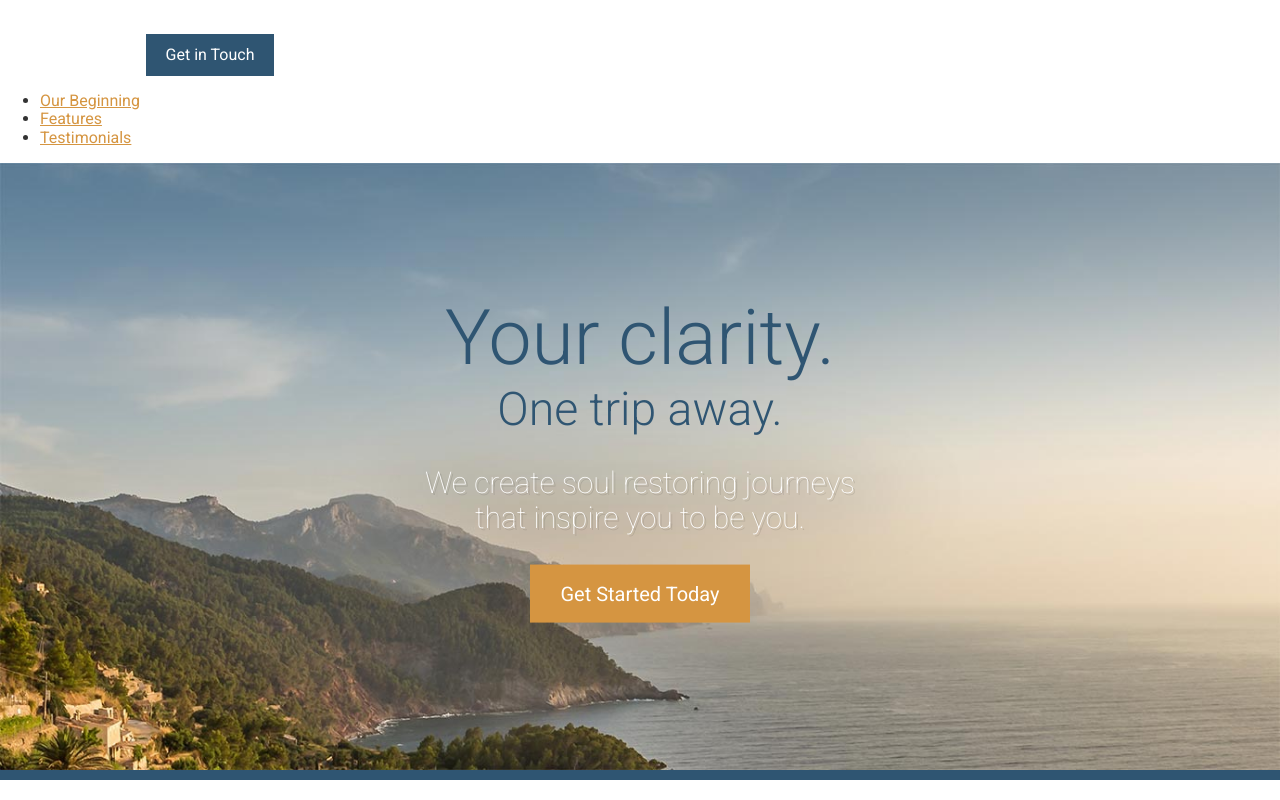
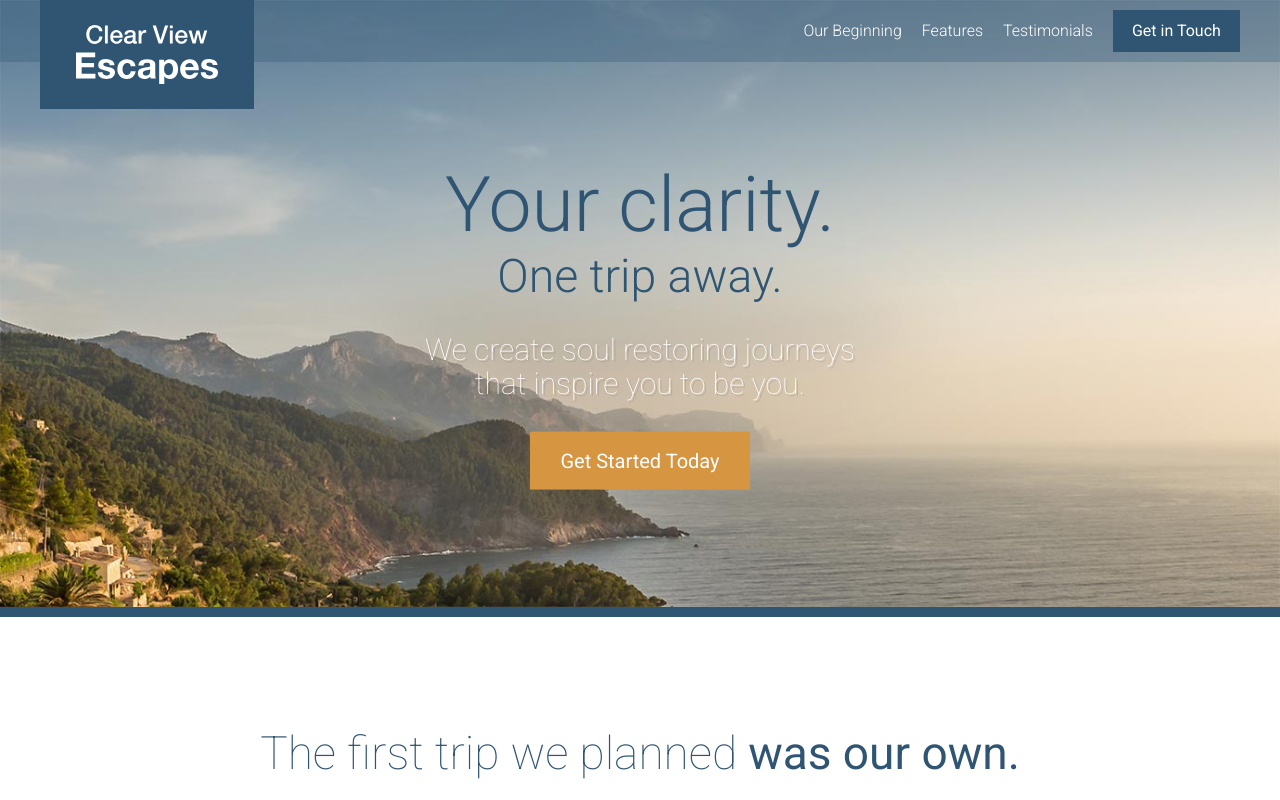
Before and after one commit to sharnack/webdevcourse, a website: page app/index.html in a window 1280 px wide. Shown: the top 800 px of the page. Drawn offline with Linux system fonts and the light colour scheme.

Commit message:
finished styling header

```diff
--- a/app/assets/styles/modules/_large-hero.css
+++ b/app/assets/styles/modules/_large-hero.css
@@ -7,12 +7,17 @@
 	}
 
 	&__text-content {
+		padding-top: 88px;
 		position: absolute;
 		left: 0;
 		top: 50%;
 		transform: translateY(-50%);
 		text-align: center;
 		width: 100%;
+
+		@mixin atMedium {
+			padding-top: 60px;
+		}
 	}
 
 	&__title {
--- /dev/null
+++ b/app/assets/styles/modules/_primary-nav.css
@@ -0,0 +1,28 @@
+.primary-nav {
+
+
+
+	&--pull-right {
+		float: right;
+	}
+
+	ul {
+		padding: 0;
+		margin: 0;
+		@mixin clearfix;
+	}
+
+	li {
+		list-style: none;
+		float: left;
+		padding-right: 20px;
+	}
+
+	a {
+		text-decoration: none;
+		color: #FFF;
+		font-weight: 300;
+		display: block;
+		padding: 12px 0;
+	}
+}
--- /dev/null
+++ b/app/assets/styles/modules/_site-header.css
@@ -0,0 +1,56 @@
+.site-header {
+	padding: 10px 0;
+	position: absolute;
+	width: 100%;
+	z-index: 2;
+
+
+	@mixin atMedium {
+		background-color: rgba($mainBlue, .3);
+	}
+
+	&__btn-container {
+		float: right;
+	}
+
+	&__logo {
+		position: absolute;
+		top: 0;
+		left: 50%;
+		transform: translateX(-50%) scale(.8);
+		transform-origin: 50% 0;
+		background-color: $mainBlue;
+		padding: 25px 36px;
+
+		@mixin atMedium {
+			left: auto;
+			transform: translateX(0);
+		}
+	}
+
+	&__logo__graphic {
+		text-indent: -9999px;
+	}
+
+	&__menu-icon {
+		width: 20px;
+		height: 20px;
+		background-color: #FFF;
+		position: absolute;
+		top: 10px;
+		right: 10px;
+
+		@mixin atMedium {
+			display: none;
+		}
+	}
+
+	&__menu-content {
+		display: none;
+
+		@mixin atMedium {
+			display: block;
+		}
+	}
+
+}
--- a/app/assets/styles/modules/_sprite.css
+++ b/app/assets/styles/modules/_sprite.css
@@ -9,7 +9,7 @@
 
 	.icon--clear-view-escapes {
 		width: 142.4px;
-		height: 59.53px;
+		height: 58.53px;
 		background-position: 0 0;
 	}
 
--- a/app/assets/styles/styles.css
+++ b/app/assets/styles/styles.css
@@ -14,3 +14,5 @@
 @import "modules/_testimonial";
 @import "modules/_sprite";
 @import "modules/_site-footer";
+@import "modules/_site-header";
+@import "modules/_primary-nav";
--- a/app/index.html
+++ b/app/index.html
@@ -9,16 +9,28 @@
   <link rel="stylesheet" type="text/css" href="temp/styles/styles.css">
 </head>
 <body>
-  <header>
-    <img src="assets/images/icons/clear-view-escapes.svg">
+  <header class="site-header">
+    <div class="wrapper">
+      <div class="site-header__logo">
+        <div class="site-header__logo__graphic icon icon--clear-view-escapes">Clear View Escapes</div>
+      </div>
+
+      <div class="site-header__menu-icon"></div>
+
+      <div class="site-header__menu-content">
+        <div class="site-header__btn-container">
           <a href="#" class="btn">Get in Touch</a>
-    <nav>
+        </div>
+        <!-- give nav own class / treat as own block and nest in site-header block, since might reuse somewhere -->
+        <nav class="primary-nav primary-nav--pull-right">
           <ul>
             <li><a href="#our-beginning">Our Beginning</a></li>
             <li><a href="#features">Features</a></li>
             <li><a href="#testimonials">Testimonials</a></li>
           </ul>
         </nav>
+      </div>
+    </div>
   </header>
 
   <div class="large-hero">
--- a/app/temp/styles/styles.css
+++ b/app/temp/styles/styles.css
@@ -480,6 +480,7 @@ a {
 	}
 
 .large-hero__text-content {
+		padding-top: 88px;
 		position: absolute;
 		left: 0;
 		top: 50%;
@@ -487,6 +488,13 @@ a {
 		        transform: translateY(-50%);
 		text-align: center;
 		width: 100%;
+	}
+
+@media (min-width: 800px) {
+
+.large-hero__text-content {
+			padding-top: 60px
+	}
 	}
 
 .large-hero__title {
@@ -995,7 +1003,7 @@ a {
 
 .icon--clear-view-escapes {
 		width: 142.4px;
-		height: 59.53px;
+		height: 58.53px;
 		background-position: 0 0;
 	}
 
@@ -1086,3 +1094,104 @@ a {
 			margin-right: 1.4rem
 	}
 	}
+
+.site-header {
+	padding: 10px 0;
+	position: absolute;
+	width: 100%;
+	z-index: 2;
+
+}
+
+@media (min-width: 800px) {
+
+.site-header {
+		background-color: rgba(47,85,114, .3)
+
+}
+	}
+
+.site-header__btn-container {
+		float: right;
+	}
+
+.site-header__logo {
+		position: absolute;
+		top: 0;
+		left: 50%;
+		-webkit-transform: translateX(-50%) scale(.8);
+		        transform: translateX(-50%) scale(.8);
+		-webkit-transform-origin: 50% 0;
+		        transform-origin: 50% 0;
+		background-color: #2f5572;
+		padding: 25px 36px;
+	}
+
+@media (min-width: 800px) {
+
+.site-header__logo {
+			left: auto;
+			-webkit-transform: translateX(0);
+			        transform: translateX(0)
+	}
+	}
+
+.site-header__logo__graphic {
+		text-indent: -9999px;
+	}
+
+.site-header__menu-icon {
+		width: 20px;
+		height: 20px;
+		background-color: #FFF;
+		position: absolute;
+		top: 10px;
+		right: 10px;
+	}
+
+@media (min-width: 800px) {
+
+.site-header__menu-icon {
+			display: none
+	}
+	}
+
+.site-header__menu-content {
+		display: none;
+	}
+
+@media (min-width: 800px) {
+
+.site-header__menu-content {
+			display: block
+	}
+	}
+
+.primary-nav--pull-right {
+		float: right;
+	}
+
+.primary-nav ul {
+		padding: 0;
+		margin: 0;
+	}
+
+.primary-nav ul::after {
+		content:"";
+		clear: both;
+		display: table;
+	}
+
+.primary-nav li {
+		list-style: none;
+		float: left;
+		padding-right: 20px;
+	}
+
+.primary-nav a {
+		text-decoration: none;
+		color: #FFF;
+		font-weight: 300;
+		display: block;
+		padding: 12px 0;
+	}
--- a/gulp/tasks/styles.js
+++ b/gulp/tasks/styles.js
@@ -4,12 +4,13 @@ autoprefixer = require('autoprefixer'),
 cssvars = require('postcss-simple-vars'),
 nested = require('postcss-nested'),
 cssImport = require('postcss-import'),
-mixins = require('postcss-mixins');
+mixins = require('postcss-mixins'),
+hexrgba = require('postcss-hexrgba');
 
 
 gulp.task('styles', function() {
   return gulp.src('./app/assets/styles/styles.css')
-    .pipe(postcss([cssImport, mixins, cssvars, nested, autoprefixer]))
+    .pipe(postcss([cssImport, mixins, cssvars, nested, hexrgba, autoprefixer]))
     .on('error', function(errorInfo) {
     	console.log(errorInfo.toString());
     	this.emit('end');
```
Lines whose indentation alone changed are shown as unchanged.
